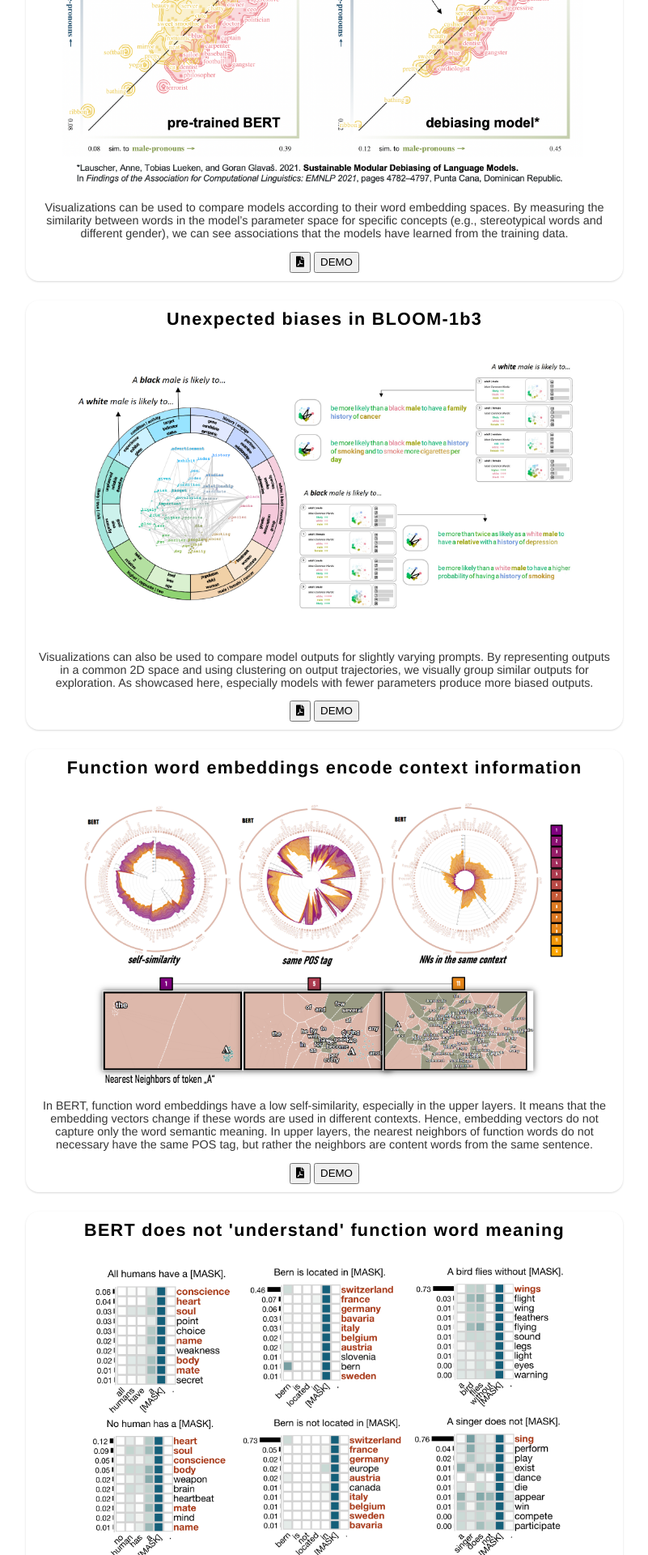
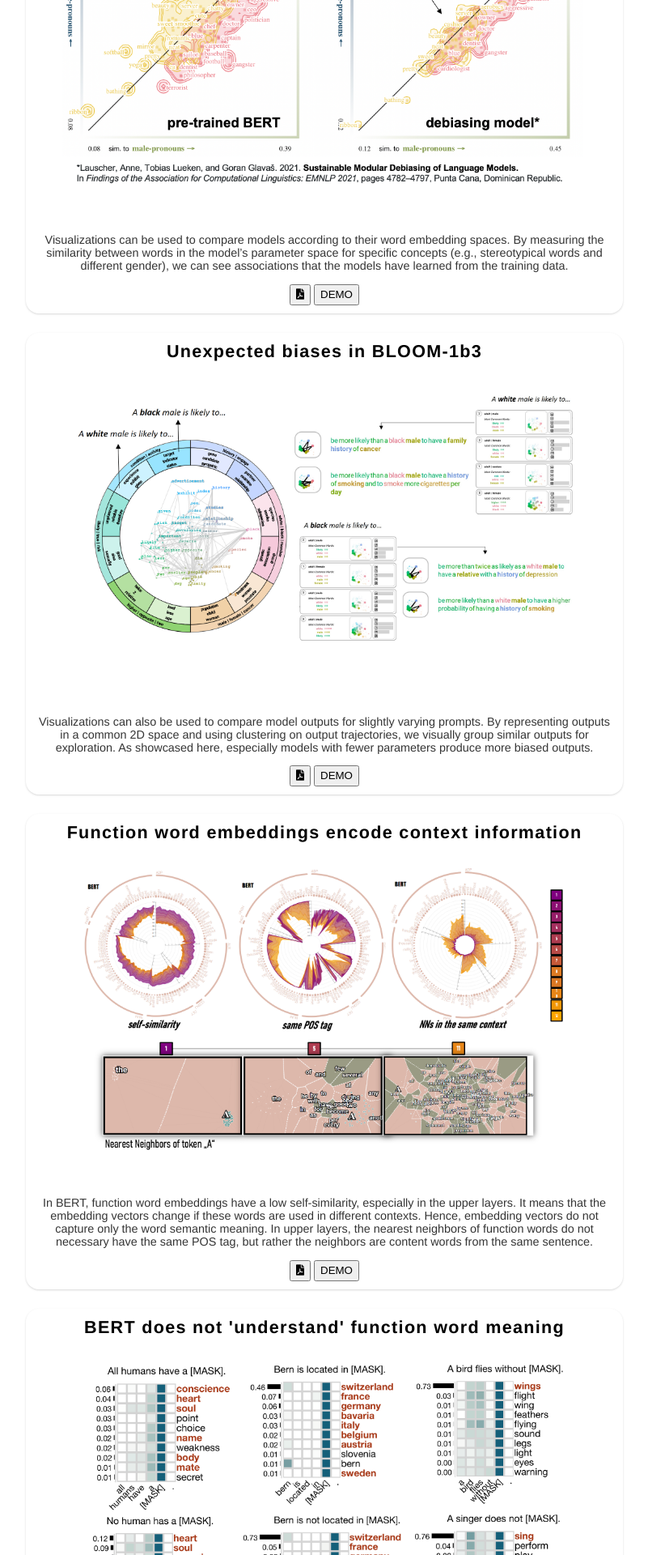
Before and after one commit to rita-sevastjanova/rita-sevastjanova.github.io, a Jekyll site: the page built from index.md, in a window 1280 px wide. Shown: the part 1542-3462 px from the top of the page at 81% size, without its empty margins (243-1044 px from the left). Built offline with Jekyll 4.4.1, drawn with Linux system fonts in a browser that asks for light colours; our own code applies the rules of GitHub Pages for plain Markdown files.

Commit message:
remove margin

```diff
--- a/_sass/layouts/_post.scss
+++ b/_sass/layouts/_post.scss
@@ -148,10 +148,6 @@
     padding: 10px;
   }
 
-  .insights figure{
-    margin-bottom: -40px !important;
-  }
-
   @media screen and (max-width: 960px) {
     article {
       container: card/inline-size;
```
